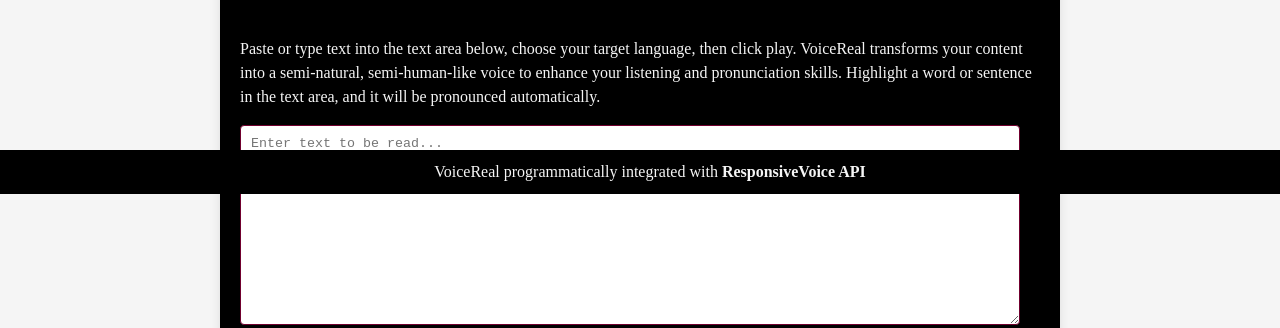
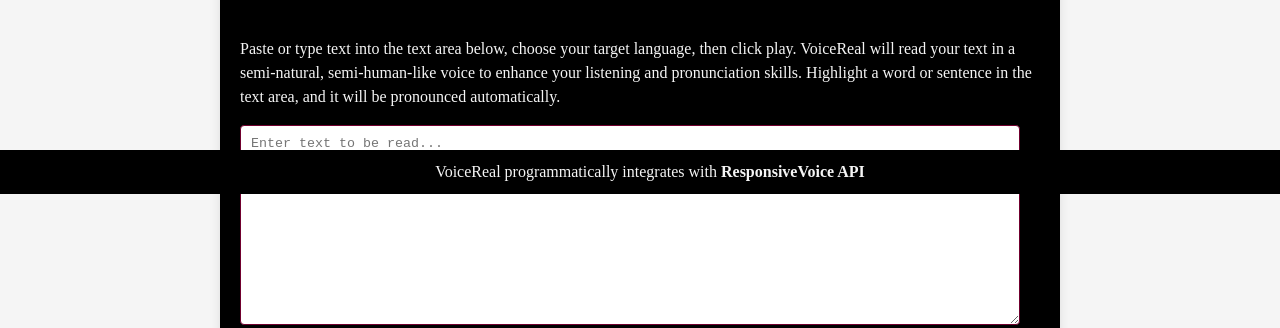
Before and after one commit to moayyadsaleh/VoiceReal, a plain HTML site: page index.html in a window 1280 px wide. Shown: the part 606-934 px from the top of the page. Drawn offline with Linux system fonts and the light colour scheme.

Commit message:
Change some wordings

```diff
--- a/index.html
+++ b/index.html
@@ -27,7 +27,7 @@
 
       <p>
         Paste or type text into the text area below, choose your target
-        language, then click play. VoiceReal transforms your content into a
+        language, then click play. VoiceReal will read your text in a
         semi-natural, semi-human-like voice to enhance your listening and
         pronunciation skills. Highlight a word or sentence in the text area, and
         it will be pronounced automatically.
@@ -66,7 +66,7 @@
   </body>
   <footer>
     <p class="footer-text">
-      VoiceReal programmatically integrated with
+      VoiceReal programmatically integrates with
       <a href="https://responsivevoice.com/" target="_blank"
         >ResponsiveVoice API</a
       >
```
